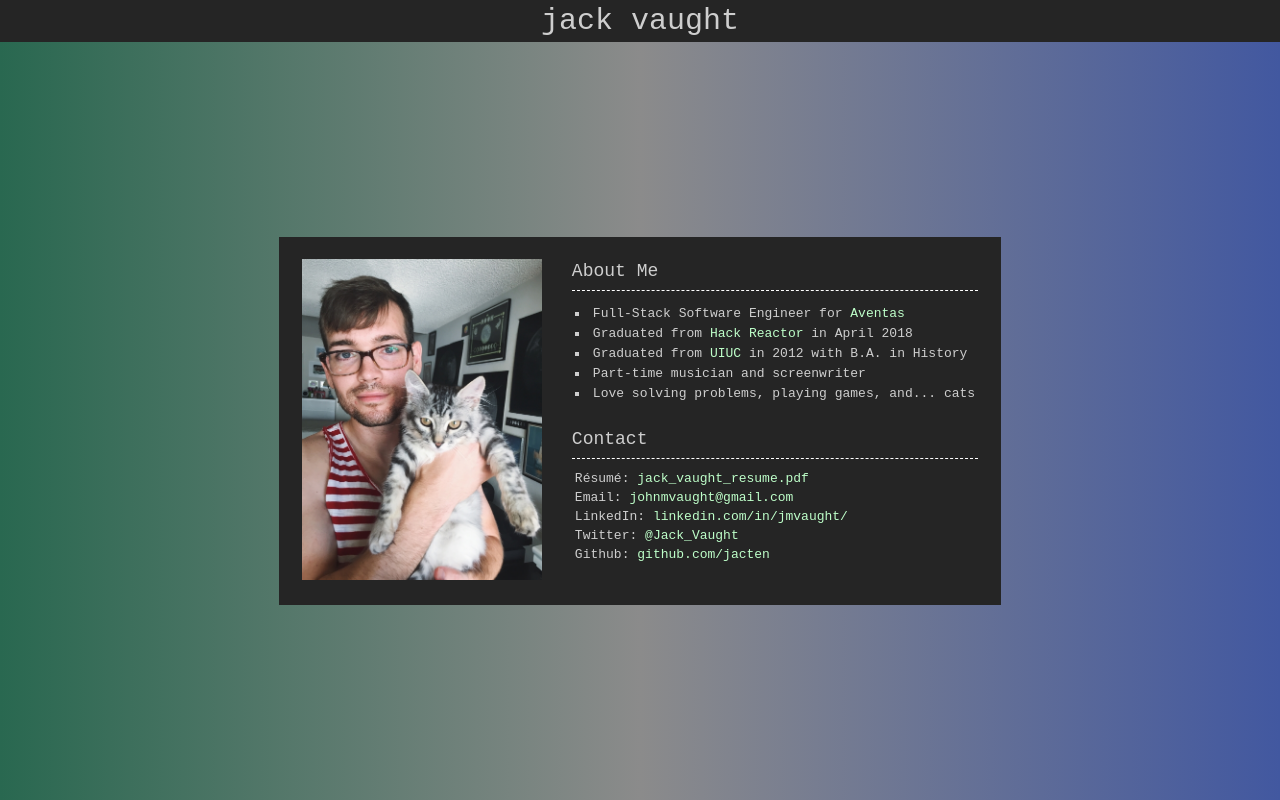
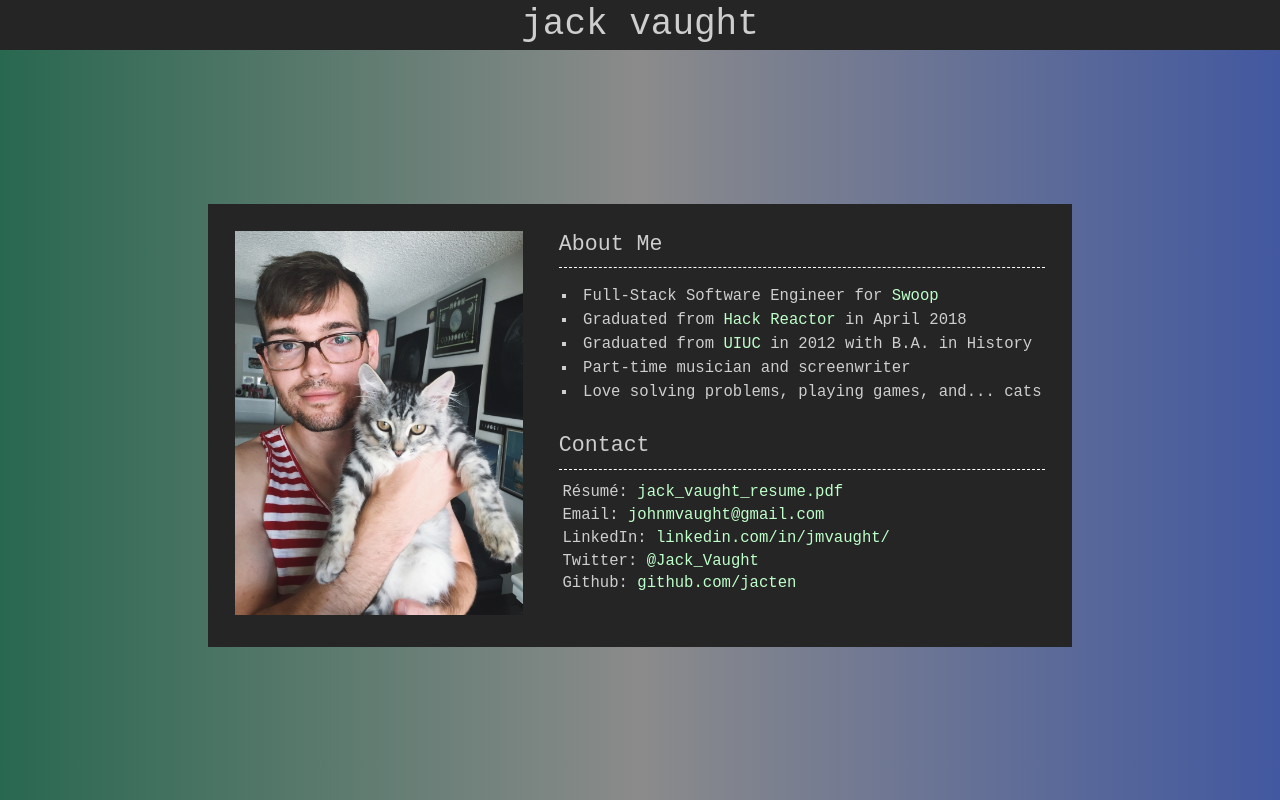
Before and after one commit to jacten/jackvaught-ii, a plain HTML site: page index.html in a window 1280 px wide. Drawn offline with Linux system fonts and the light colour scheme.

Commit message:
replaces aventas with swoop

```diff
--- a/index.html
+++ b/index.html
@@ -1,12 +1,12 @@
 <!DOCTYPE html>
 <html lang="en">
   <head>
-        <meta charset="UTF-8"/>
-        <meta name="viewport" content="width=device-width">
+    <meta charset="UTF-8" />
+    <meta name="viewport" content="width=device-width" />
     <title>jack vaught</title>
-        <link href="css-reset.css" rel="stylesheet"/>
-        <link href="style.css" rel="stylesheet"/>
-        <link rel='shortcut icon' type='image/x-icon' href='assets/favicon.ico' />
+    <link href="css-reset.css" rel="stylesheet" />
+    <link href="style.css" rel="stylesheet" />
+    <link rel="shortcut icon" type="image/x-icon" href="assets/favicon.ico" />
   </head>
   <body>
     <header>
@@ -15,11 +15,8 @@
     <main>
       <div>
         <div class="main">
-                    <div class="main__img" >
-                        <img
-                            alt=""
-                            src="assets/jack-main.jpg"
-                        />
+          <div class="main__img">
+            <img alt="" src="assets/jack-main.jpg" />
           </div>
           <div class="main__content">
             <h3 class="main__heading">
@@ -28,21 +25,33 @@
             <ul>
               <li>
                 Full-Stack Software Engineer for
-                                <a class="tooltip" href="http://www.aventas.io/">Aventas
-                                    <span class="tooltiptext">Legal-tech startup based in Los Angeles, CA</span>
+                <a class="tooltip" href="http://www.swoopapp.com/"
+                  >Swoop
+                  <span class="tooltiptext"
+                    >Transportation technology company based in Los Angeles,
+                    CA</span
+                  >
                 </a>
               </li>
               <li>
                 Graduated from
-                                <a class="tooltip" href="https://www.hackreactor.com/">Hack Reactor
+                <a class="tooltip" href="https://www.hackreactor.com/"
+                  >Hack Reactor
                   <span class="tooltiptext">immersive coding bootcamp</span>
-                                </a> in April 2018
+                </a>
+                in April 2018
               </li>
               <li>
                 Graduated from
-                                <a class="tooltip" href="https://illinois.edu/">UIUC
-                                    <span class="tooltiptext">University of Illinois Urbana-Champaign</span>
-                                </a> in 2012 with B.A. in History
+                <a class="tooltip" href="https://illinois.edu/"
+                  >UIUC
+                  <span class="tooltiptext"
+                    >University of Illinois Urbana-Champaign</span
+                  >
+                </a>
+                in 2012 with B.A. in History
+              </li>
+
               <li>
                 Part-time musician and screenwriter
               </li>
@@ -50,23 +59,29 @@
                 Love solving problems, playing games, and... cats
               </li>
             </ul>
-                        <br>
+            <br />
             <h3 class="main__heading">
               Contact
             </h3>
             <div class="main__link-item">
-                            Résumé: <a
-                            target="_blank"
-                            href="\assets\jack_vaught_resume.pdf">jack_vaught_resume.pdf</a>
+              Résumé:
+              <a target="_blank" href="\assets\jack_vaught_resume.pdf"
+                >jack_vaught_resume.pdf</a
+              >
             </div>
             <div class="main__link-item">
-                            Email: <a href="mailto:johnmvaught@gmail.com">johnmvaught@gmail.com</a>
+              Email:
+              <a href="mailto:johnmvaught@gmail.com">johnmvaught@gmail.com</a>
             </div>
             <div class="main__link-item">
-                            LinkedIn: <a href="https://www.linkedin.com/in/jmvaught/">linkedin.com/in/jmvaught/</a>
+              LinkedIn:
+              <a href="https://www.linkedin.com/in/jmvaught/"
+                >linkedin.com/in/jmvaught/</a
+              >
             </div>
             <div class="main__link-item">
-                            Twitter: <a href="https://twitter.com/Jack_Vaught">@Jack_Vaught</a>
+              Twitter:
+              <a href="https://twitter.com/Jack_Vaught">@Jack_Vaught</a>
             </div>
             <div class="main__link-item">
               Github: <a href="https://github.com/jacten">github.com/jacten</a>
--- a/style.css
+++ b/style.css
@@ -1,14 +1,16 @@
-
 :root {
-    font-size: 62.5%; /* 1rem === 10px */
+  /* font-size: 62.5%; 1rem === 10px */
+  /* decided to increase size of everything */
+  font-size: 75%;
 
   /* variables */
   --font-color: rgb(206, 206, 206);
   --background-color: rgb(37, 37, 37);
-    --link-color:  rgb(190, 255, 201);
+  --link-color: rgb(190, 255, 201);
 }
 
-html, body {
+html,
+body {
   width: 100%;
   min-height: 100%;
   margin: 0px;
@@ -23,7 +25,12 @@ body {
   display: flex;
   flex-direction: column;
   background: rgb(66, 88, 160);
-    background: linear-gradient(90deg, rgb(41, 104, 80) 0%, rgb(139, 139, 139) 50%, rgb(66, 88, 160) 100%);
+  background: linear-gradient(
+    90deg,
+    rgb(41, 104, 80) 0%,
+    rgb(139, 139, 139) 50%,
+    rgb(66, 88, 160) 100%
+  );
 }
 
 header {
@@ -31,7 +38,7 @@ header {
   display: flex;
   justify-content: center;
   font-size: 3rem;
-    padding: .6rem 0;
+  padding: 0.6rem 0;
 }
 
 a {
@@ -60,7 +67,6 @@ h3 {
 main {
   display: flex;
   flex: 1;
-
 }
 
 main > div {
@@ -84,18 +90,17 @@ main > div {
 
 .main__heading {
   margin-bottom: 1rem;
-    border-bottom: .1rem dashed white;
+  border-bottom: 0.1rem dashed white;
   padding: 1rem 0;
 }
 
 .main__content {
-    margin: .75rem 1.5rem;
+  margin: 0.75rem 1.5rem;
   max-width: 45rem;
 }
 
-
 .main ul {
-    padding: .3rem;
+  padding: 0.3rem;
   list-style-type: square;
   list-style-position: inside;
 }
@@ -116,7 +121,7 @@ main > div {
 }
 
 .main__link-item {
-    padding: .3rem;
+  padding: 0.3rem;
 }
 
 .tooltip {
@@ -132,12 +137,12 @@ main > div {
   background: rgb(0, 255, 0);
   text-align: center;
   border-radius: 1rem;
-    padding: .5rem 0;
+  padding: 0.5rem 0;
   position: absolute;
   z-index: 1;
   bottom: 150%;
   left: 50%;
-    transition: .1s linear;
+  transition: 0.1s linear;
   margin-left: -11rem;
 }
 
@@ -155,7 +160,7 @@ main > div {
 .tooltip:hover .tooltiptext {
   opacity: 1;
   visibility: visible;
-    transition-delay: .6s;
+  transition-delay: 0.6s;
 }
 
 @media only screen and (min-width: 800px) {
@@ -163,11 +168,11 @@ main > div {
     flex-direction: row;
     align-items: flex-start;
     justify-content: center;
-        padding: .75rem;
+    padding: 0.75rem;
   }
 
   .main__img img {
-        max-width: 24rem
+    max-width: 24rem;
   }
 
   html {
```
Lines whose indentation alone changed are shown as unchanged.
